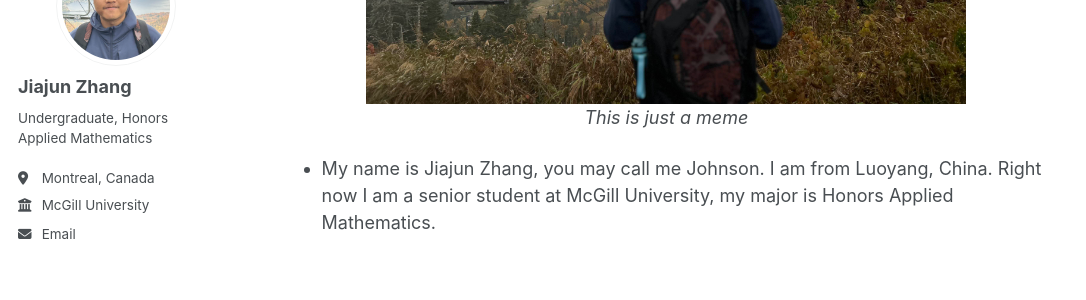
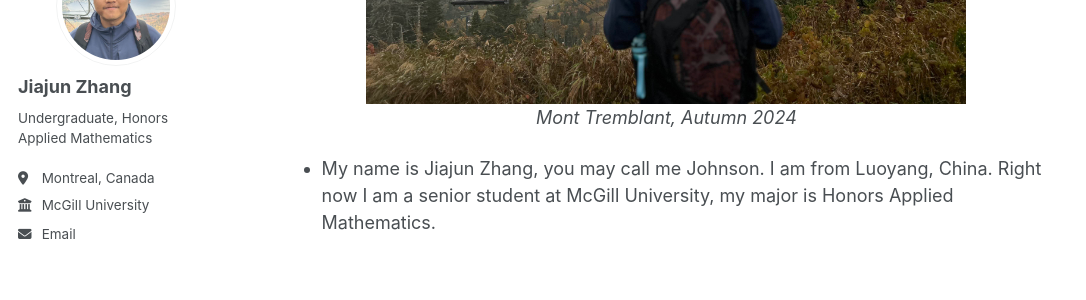
Before and after one commit to JohanssonRein/JohanssonRein.github.io, a Jekyll site: the page built from _pages/about.md, in a window 1280 px wide and 900 px high, scrolled down 334 px. Shown: the part 153-453 px from the top of the window, without its empty margins (0-1086 px from the left). Built offline with Jekyll 4.4.1, drawn with Linux system fonts in a browser that asks for light colours.

Commit message:
Update about.md

```diff
--- a/_pages/about.md
+++ b/_pages/about.md
@@ -9,7 +9,7 @@ redirect_from:
 
 <div style="text-align: center;">
   <img src="/images/monttremblant.jpg" alt="Mont Tremblant Park, Autumn 2024" width="600">
-  <p><em>This is just a meme</em></p>
+  <p><em>Mont Tremblant, Autumn 2024</em></p>
 </div>
 
 * My name is Jiajun Zhang, you may call me Johnson. I am from Luoyang, China. Right now I am a senior student at McGill University, my major is Honors Applied Mathematics.
```
